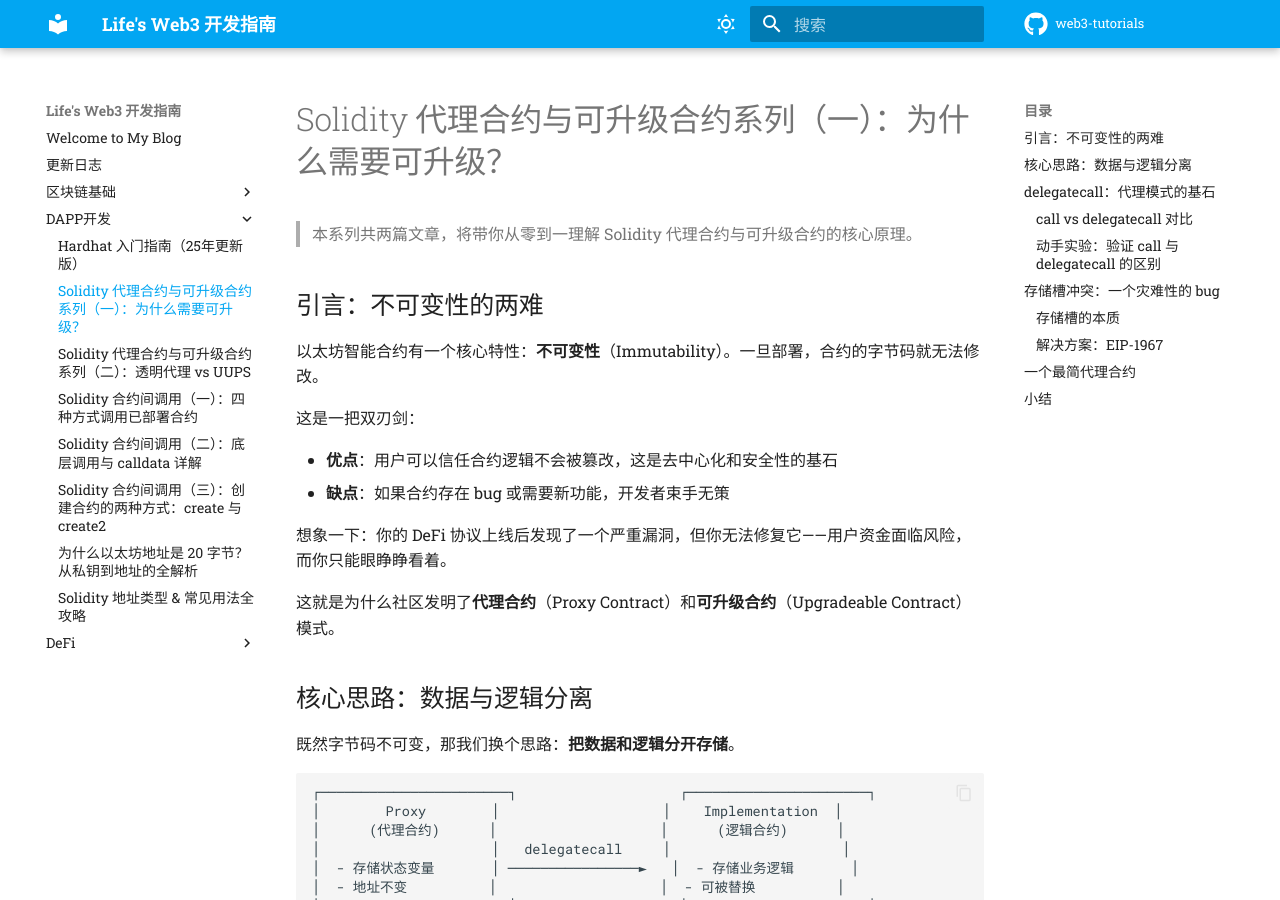
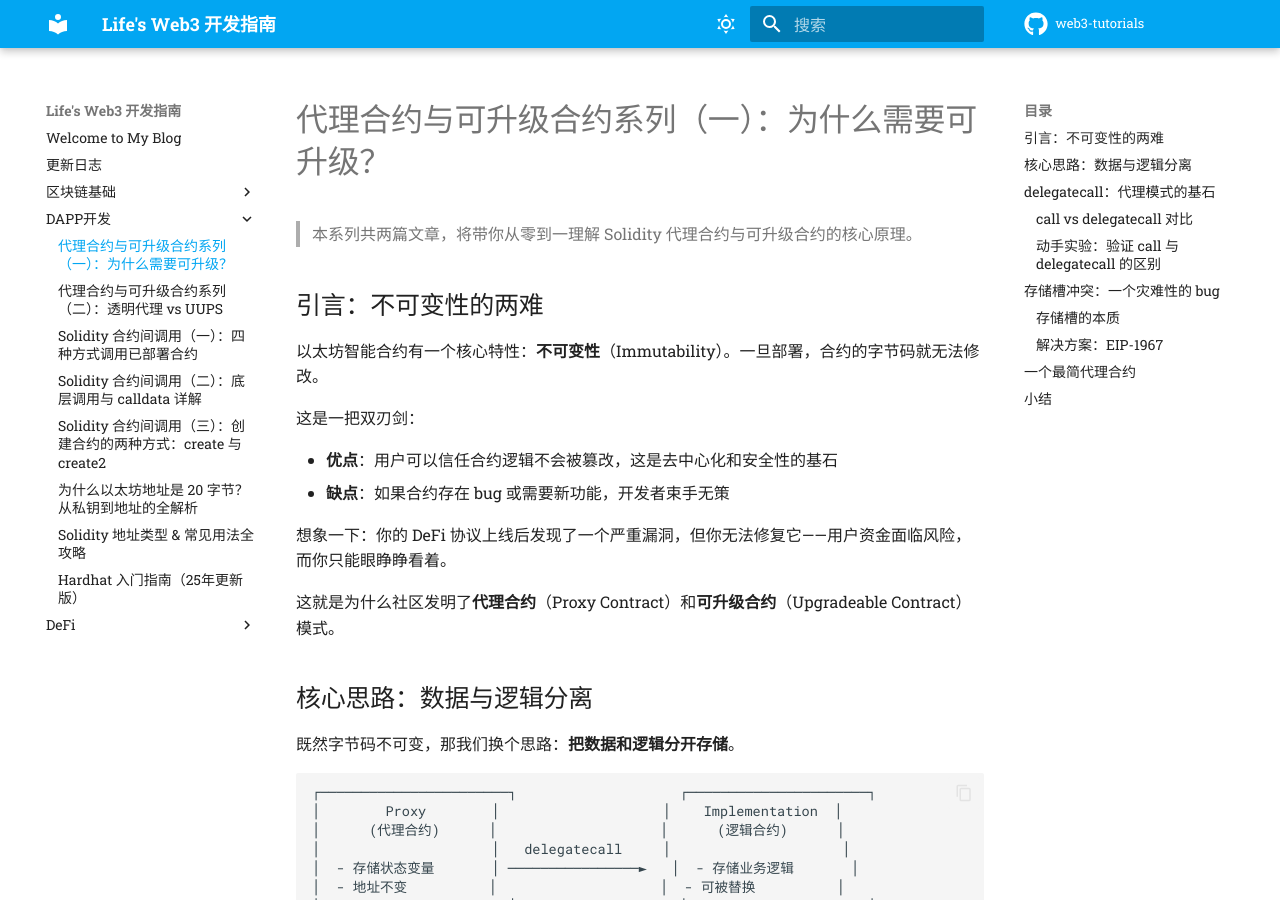
Before and after one commit to lifefindsitsway/web3-tutorials, an MkDocs documentation site: the page built from docs/web3/dapp/solidity_proxy_upgrade_series_part1_251229.md, in a window 1280 px wide and 900 px high. Built offline with MkDocs 1.6.1 and Material for MkDocs 9.7.7, drawn with Linux system fonts in a browser that asks for light colours; comment, search, counter and statistics services are not loaded.

Commit message:
调整网站目录

```diff
--- a/mkdocs.yml
+++ b/mkdocs.yml
@@ -103,13 +103,13 @@
   - 区块链基础:
     - 比特币的诞生历程: blockchain/the_evolution_of_bitcoin_240213.md
   - DAPP开发:
-    - Hardhat 入门指南（25年更新版）: web3/dapp/hardhat_tutorial_240415.md
-    - Solidity 代理合约与可升级合约系列（一）：为什么需要可升级？: web3/dapp/solidity_proxy_upgrade_series_part1_251229.md
-    - Solidity 代理合约与可升级合约系列（二）：透明代理 vs UUPS: web3/dapp/solidity_proxy_upgrade_series_part2_251230.md
+    - 代理合约与可升级合约系列（一）：为什么需要可升级？: web3/dapp/solidity_proxy_upgrade_series_part1_251229.md
+    - 代理合约与可升级合约系列（二）：透明代理 vs UUPS: web3/dapp/solidity_proxy_upgrade_series_part2_251230.md
     - Solidity 合约间调用（一）：四种方式调用已部署合约: web3/dapp/solidity_contract_call_part1_251221.md
     - Solidity 合约间调用（二）：底层调用与 calldata 详解: web3/dapp/solidity_contract_call_part2_251223.md
     - Solidity 合约间调用（三）：创建合约的两种方式：create 与 create2: web3/dapp/solidity_contract_call_part3_251227.md
     - 为什么以太坊地址是 20 字节？从私钥到地址的全解析: web3/dapp/ethereum_address_size_251120.md
     - Solidity 地址类型 & 常见用法全攻略: web3/dapp/address_251125.md
+    - Hardhat 入门指南（25年更新版）: web3/dapp/hardhat_tutorial_240415.md
   - DeFi:
     - Uniswap V2 价格精度解析: web3/defi/uniswap_v2_price_precision_240710.md
```
